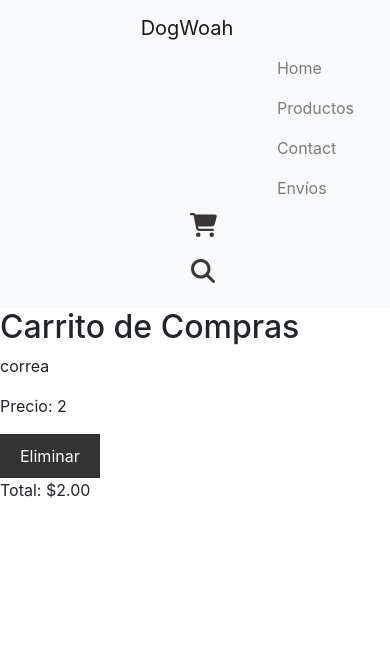
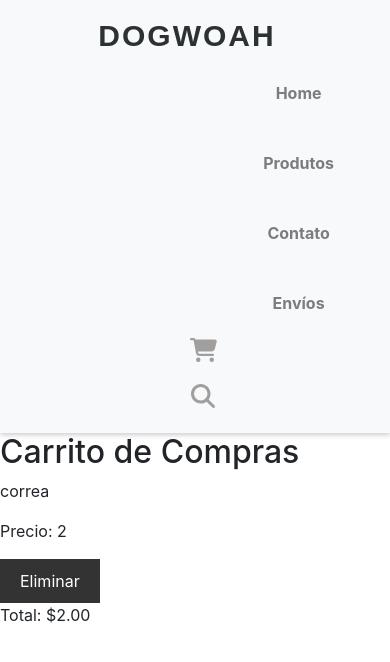
Before and after one commit to YusleisbisC/DogWoah, a React (Create React App) app: page /cart in a window 390 px wide. Shown: the top 662 px of the page. Built offline with nearby package versions, Linux system fonts and the light colour scheme.

Commit message:
modificaciones

```diff
--- a/src/components/Navbar.jsx
+++ b/src/components/Navbar.jsx
@@ -3,8 +3,9 @@ import { Link, useNavigate } from 'react-router-dom';
 import { FontAwesomeIcon } from '@fortawesome/react-fontawesome';
 import { faSearch, faShoppingCart } from '@fortawesome/free-solid-svg-icons';
 import Modal from 'react-bootstrap/Modal';
+import './nav.css';
+import {SearchModal} from './SearchModal';
 
-import {SearchModal} from './SearchModal';
 
 
 
@@ -34,17 +35,20 @@ export const Navbar = () => {
 
   return (
     <nav className="navbar navbar-expand-lg navbar-light bg-light">
-      <Link className="navbar-brand" to="/">DogWoah</Link>
+      <Link className="navbar-brand" to="/">
+  <span className="logo">DogWoah</span>
+</Link>
+
       <div className="ml-auto">
         <ul className="navbar-nav">
           <li className="nav-item">
             <Link className="nav-link" to="/">Home</Link>
           </li>
           <li className="nav-item">
-            <Link className="nav-link" to="/productos">Productos</Link>
+            <Link className="nav-link" to="/productos">Produtos</Link>
           </li>
           <li className="nav-item">
-            <Link className="nav-link" to="/contact">Contact</Link>
+            <Link className="nav-link" to="/contact">Contato</Link>
           </li>
           <li className="nav-item">
             <Link className="nav-link" to="/envios">Envíos</Link>
--- /dev/null
+++ b/src/components/SearchModal.css
@@ -0,0 +1,69 @@
+ /* Estilos para la lista de productos en el carrito */
+ .modal-body > div {
+  display: flex;
+  justify-content: space-between;
+  align-items: center;
+  width: 100%;
+  border-bottom: 1px solid #ccc;
+  padding: 10px 0;
+}
+
+/* Estilos para el total del carrito */
+.modal-body > div:last-child {
+  border-bottom: none;
+  font-weight: bold;
+}
+
+/* Estilos para el botón Cerrar de los modales */
+.modal-footer {
+  justify-content: center;
+}
+
+/* Estilo personalizado para ocultar la línea bajo el modal */
+.modal-content {
+  border: none; /* Elimina el borde inferior */
+  box-shadow: none; /* Elimina la sombra */
+}
+
+/* Estilos para el contenedor del carousel */
+.slideshow-container {
+  position: relative;
+  height: 300px; /* Ajusta la altura según sea necesario */
+}
+
+.content {
+  text-align: center;
+  padding: 20px;
+  background-color: rgba(255, 255, 255, 0.7); /* Fondo semitransparente para el texto */
+  /* Añade estilos adicionales según tus preferencias */
+}
+
+/* Estilos para el contenido del modal */
+.search-modal-content {
+  background-color: white;
+  padding: 20px;
+  border-radius: 5px;
+  box-shadow: 0px 0px 10px rgba(0, 0, 0, 0.2);
+  text-align: center;
+}
+
+/* Estilos para el botón de búsqueda */
+.search-button {
+  background-color: green;
+  color: white;
+  border: none;
+  padding: 10px 20px;
+  margin-right: 10px;
+  border-radius: 5px;
+  cursor: pointer;
+}
+
+/* Estilos para el botón de cierre */
+.close-button {
+  background-color: red;
+  color: white;
+  border: none;
+  padding: 10px 20px;
+  border-radius: 5px;
+  cursor: pointer;
+}
--- a/src/components/SearchModal.jsx
+++ b/src/components/SearchModal.jsx
@@ -1,17 +1,27 @@
 import React, { useState } from 'react';
+import './SearchModal.css';
 
 export const SearchModal = ({ toggleModal, searchFunction }) => {
   const [searchText, setSearchText] = useState('');
+  const [searchResults, setSearchResults] = useState([]);
+  const [noResults, setNoResults] = useState(false);
 
   const handleSearch = () => {
-    searchFunction(searchText);
-    toggleModal();
+    const results = searchFunction(searchText);
+
+    if (Array.isArray(results) && results.length === 0) {
+      setNoResults(true);
+      setSearchResults([]); // Limpiar los resultados si no hay ninguno
+    } else {
+      setSearchResults(results);
+      setNoResults(false);
+    }
   };
 
   return (
     <div className="search-modal">
       <div className="search-modal-content">
-        <h2>Buscar</h2>
+        <h2>Pesquisar</h2>
         <input
           type="text"
           placeholder="Buscar"
@@ -19,11 +29,21 @@ export const SearchModal = ({ toggleModal, searchFunction }) => {
           onChange={(e) => setSearchText(e.target.value)}
         />
         <button className="search-button" onClick={handleSearch}>
-          Buscar
+          Pesquisar
         </button>
         <button className="close-button" onClick={toggleModal}>
-          Cerrar
+          Fechar
         </button>
+
+        {noResults ? (
+          <p>No hubo resultados para tu búsqueda.</p>
+        ) : (
+          <div>
+            {searchResults?.map((result, index) => (
+              <p key={index}>{result}</p>
+            ))}
+          </div>
+        )}
       </div>
     </div>
   );
--- /dev/null
+++ b/src/components/nav.css
@@ -0,0 +1,143 @@
+/* Estilos para el contenedor del Navbar */
+nav {
+  background-color: #333;
+  color: rgb(59, 54, 54);
+  display: flex;
+  justify-content: space-between;
+  align-items: center;
+  padding: 10px 20px;
+  box-shadow: 0px 2px 5px rgba(0, 0, 0, 0.2);
+}
+
+/* Estilos para el logotipo del Navbar */
+.navbar-brand {
+  font-size: 24px;
+  font-weight: bold;
+  color: #fff;
+  text-decoration: none;
+  text-transform: uppercase;
+  letter-spacing: 2px;
+}
+
+/* Estilos para los enlaces del Navbar */
+.navbar-nav {
+  list-style: none;
+  display: flex;
+  gap: 20px;
+  margin-right: 20px;
+}
+
+.nav-item {
+  margin: 0;
+}
+
+.nav-link {
+  color: white;
+  text-decoration: none;
+  font-weight: bold;
+  transition: color 0.3s;
+}
+
+.nav-link:hover {
+  color: #ff9900;
+}
+
+
+/* Estilos para el logotipo */
+.logo {
+  font-family: 'Your-Font-Here', sans-serif;
+  font-size: 30px; /* Tamaño de fuente personalizado */
+  font-weight: bold; /* Puedes ajustar el grosor de la fuente según tu preferencia */
+  color: #2c3233; /* Color personalizado para el logotipo */
+  text-transform: uppercase; /* Convierte el texto en mayúsculas si lo deseas */
+
+}
+/* Estilos para el logotipo */
+
+/* Efecto de cambio de color al pasar el mouse */
+.logo:hover {
+  color: #FF5733; /* Cambia el color a tu elección */
+  transition: color 0.3s; /* Agrega una transición suave */
+}
+
+/* Efecto de sombra al pasar el mouse */
+.logo:hover {
+  text-shadow: 2px 2px 4px rgba(0, 0, 0, 0.2);
+}
+
+
+/* Estilos para el icono de búsqueda y el carrito */
+.search-cart-container {
+  display: flex;
+  align-items: center;
+}
+
+.search-icon,
+.cart-icon {
+  cursor: pointer;
+  font-size: 24px;
+  margin-right: 20px;
+  color: #a19e9e;
+  transition: color 0.3s;
+}
+
+.search-icon:hover,
+.cart-icon:hover {
+  color: #ff9900;
+}
+
+/* Estilos para los botones */
+button {
+  background-color: #5ea1ce;
+  color: white;
+  border: none;
+  padding: 10px 20px;
+  cursor: pointer;
+  transition: background-color 0.3s;
+}
+
+button:hover {
+  background-color: #555;
+  cursor: pointer;
+}
+
+/* Estilos para el formulario de búsqueda */
+input[type="text"] {
+  padding: 10px;
+  width: 100%;
+  border: 1px solid #ccc;
+  border-radius: 5px;
+}
+
+
+
+
+/* Media query para pantallas de hasta 450px de ancho */
+@media (max-width: 450px) {
+  /* Cambia la dirección de la disposición a vertical */
+  nav {
+    flex-direction: column;
+    align-items: center;
+    text-align: center;
+  }
+
+  /* Estilos para los enlaces cuando están en una disposición vertical */
+  nav a {
+    margin-right: 0; /* Quita el margen derecho */
+    margin-bottom: 10px; /* Añade margen inferior para separar los enlaces */
+    display: block; /* Cambia a bloque para ocupar todo el ancho disponible */
+  }
+
+  /* Estilos para los iconos de búsqueda y carrito cuando están en una disposición vertical */
+  .search-cart-container {
+    flex-direction: column;
+    align-items: center;
+  }
+
+  .search-icon,
+  .cart-icon {
+    margin-right: 0; /* Quita el margen derecho */
+    margin-bottom: 10px; /* Añade margen inferior para separar los iconos */
+  }
+
+}
```
